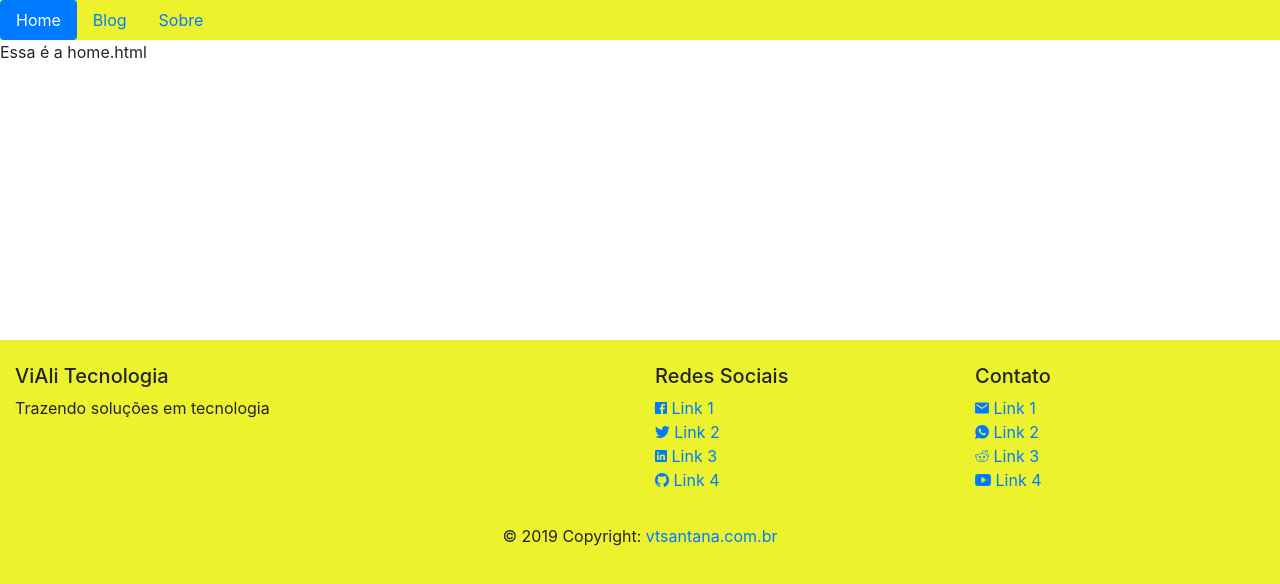
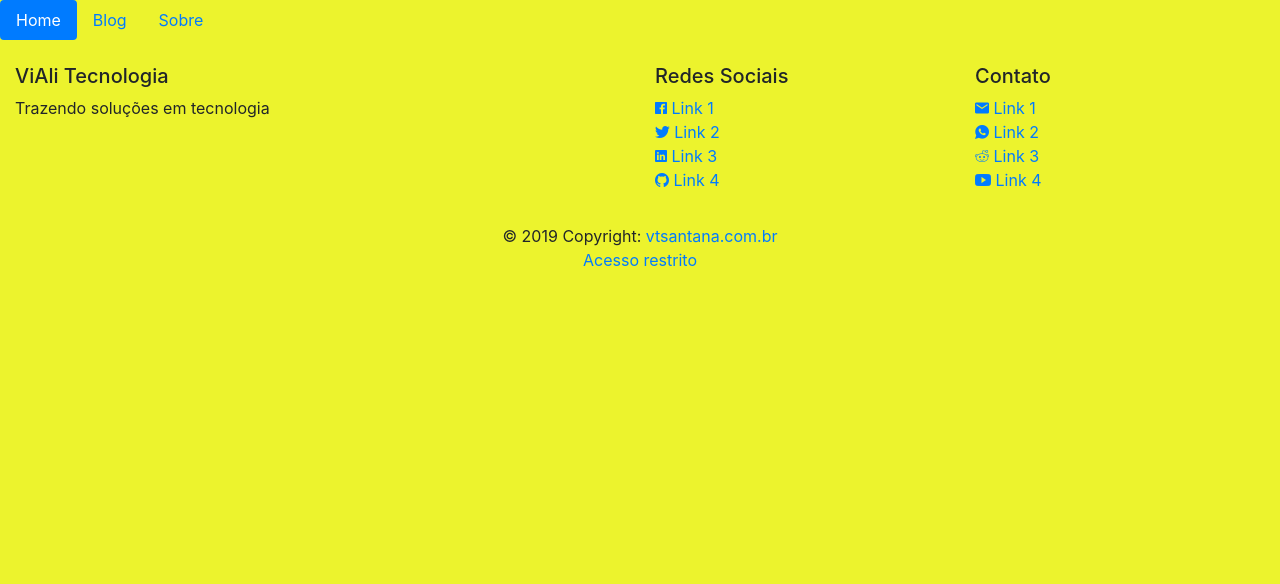
Before and after one commit to viniciusvts/nodeExpressMongoDB, a website: page www/index.html in a window 1280 px wide. Drawn offline with nearby package versions, Linux system fonts and the light colour scheme.

Commit message:
link da area restrita

```diff
--- a/www/index.html
+++ b/www/index.html
@@ -25,9 +25,7 @@
         </nav>
 
         <!--meio da pagina-->
-        <div id='content'>
-
-        </div>
+        <div id='content-mid'></div>
 
         <!-- Footer -->
         <footer id='foobar' class="page-footer font-small blue pt-4">
@@ -82,6 +80,8 @@
              <!-- Copyright -->
             <div class="footer-copyright text-center py-3">© 2019 Copyright:
                 <a href="http://www.vtsantana.com.br/"> vtsantana.com.br</a>
+                <br>
+                <a href="/admArea">Acesso restrito</a>
             </div>
             <!-- Copyright -->
         </footer>
```
